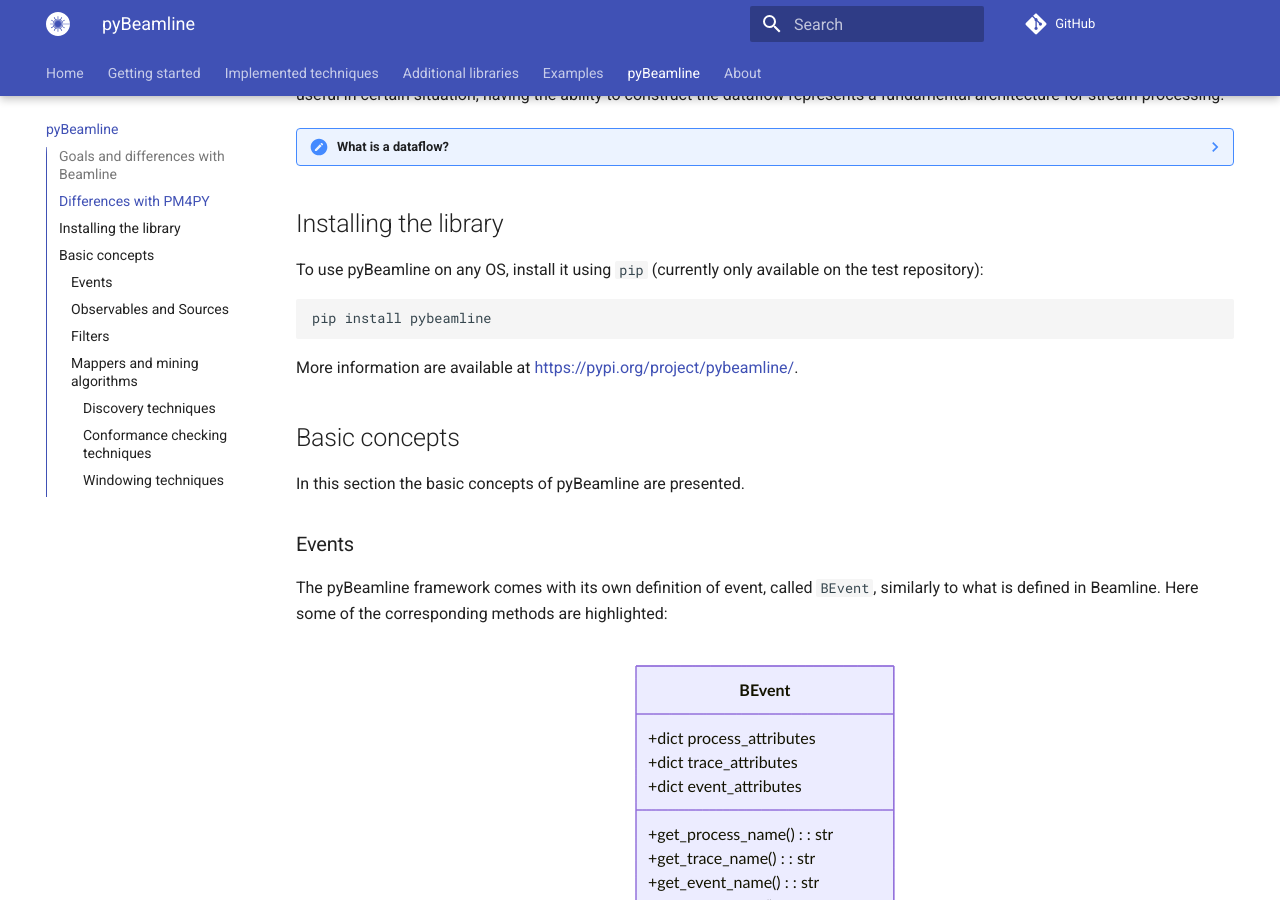
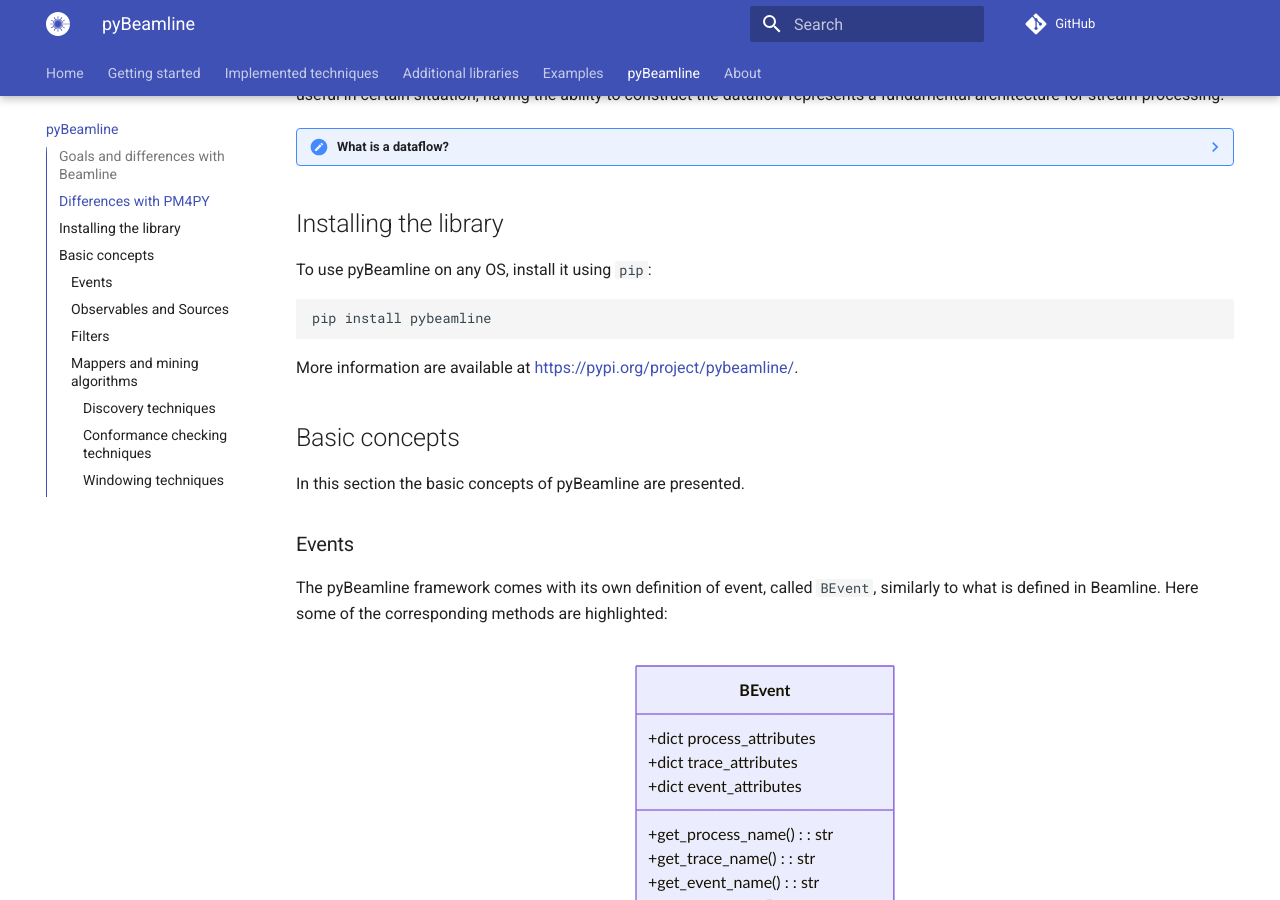
Before and after one commit to beamline/docs, an MkDocs documentation site: the page built from docs/pybeamline.md, in a window 1280 px wide and 900 px high, scrolled down 1130 px. Built offline with MkDocs 1.6.1 and Material for MkDocs 9.7.7, drawn with Linux system fonts in a browser that asks for light colours; comment, search, counter and statistics services are not loaded.

Commit message:
Update pybeamline.md

````diff
--- a/docs/pybeamline.md
+++ b/docs/pybeamline.md
@@ -55,8 +55,7 @@ PM4PY has a [package dedicated to streaming algorithms](https://pm4py.fit.fraunh
 
 ## Installing the library
 
-To use pyBeamline on any OS, install it using `pip` (currently only available on the test repository):
-
+To use pyBeamline on any OS, install it using `pip`:
 ```
 pip install pybeamline
 ```
````
